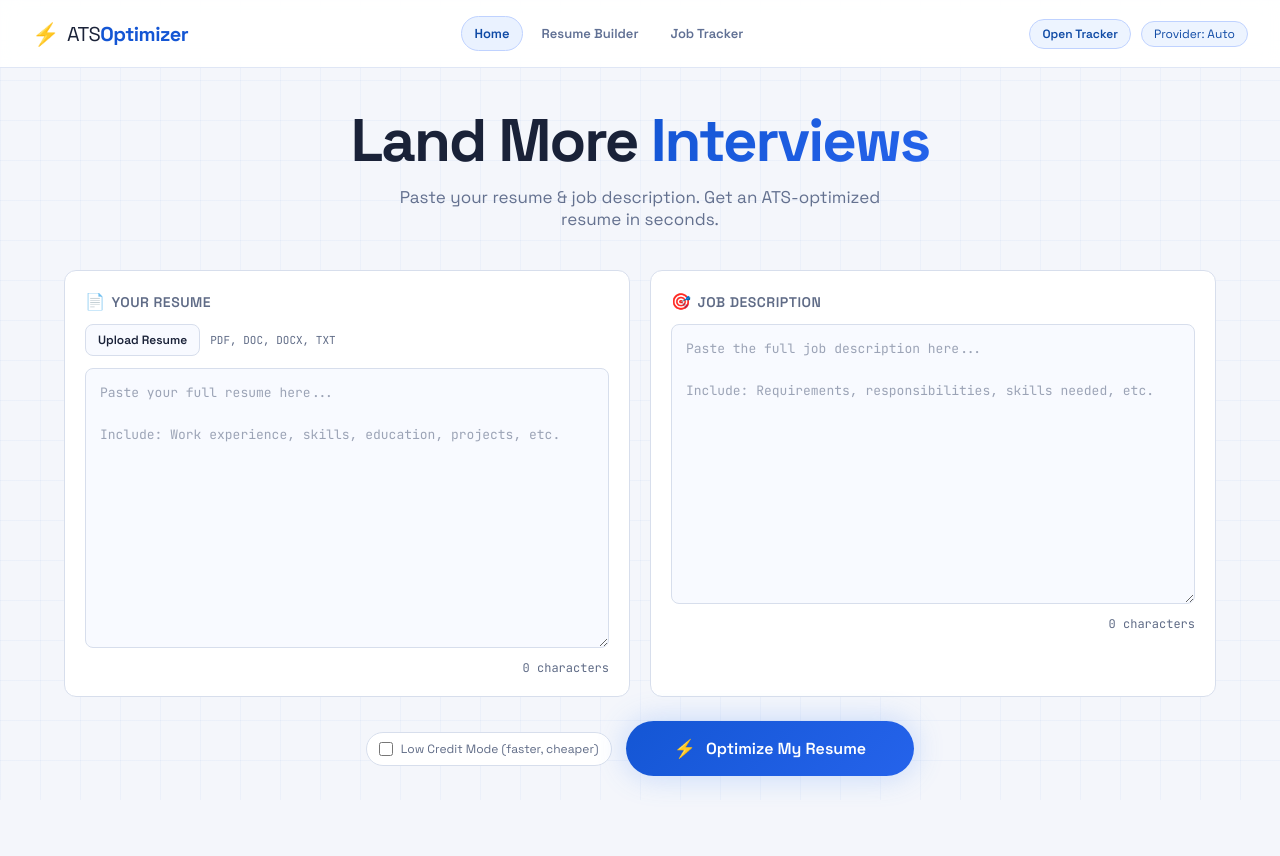
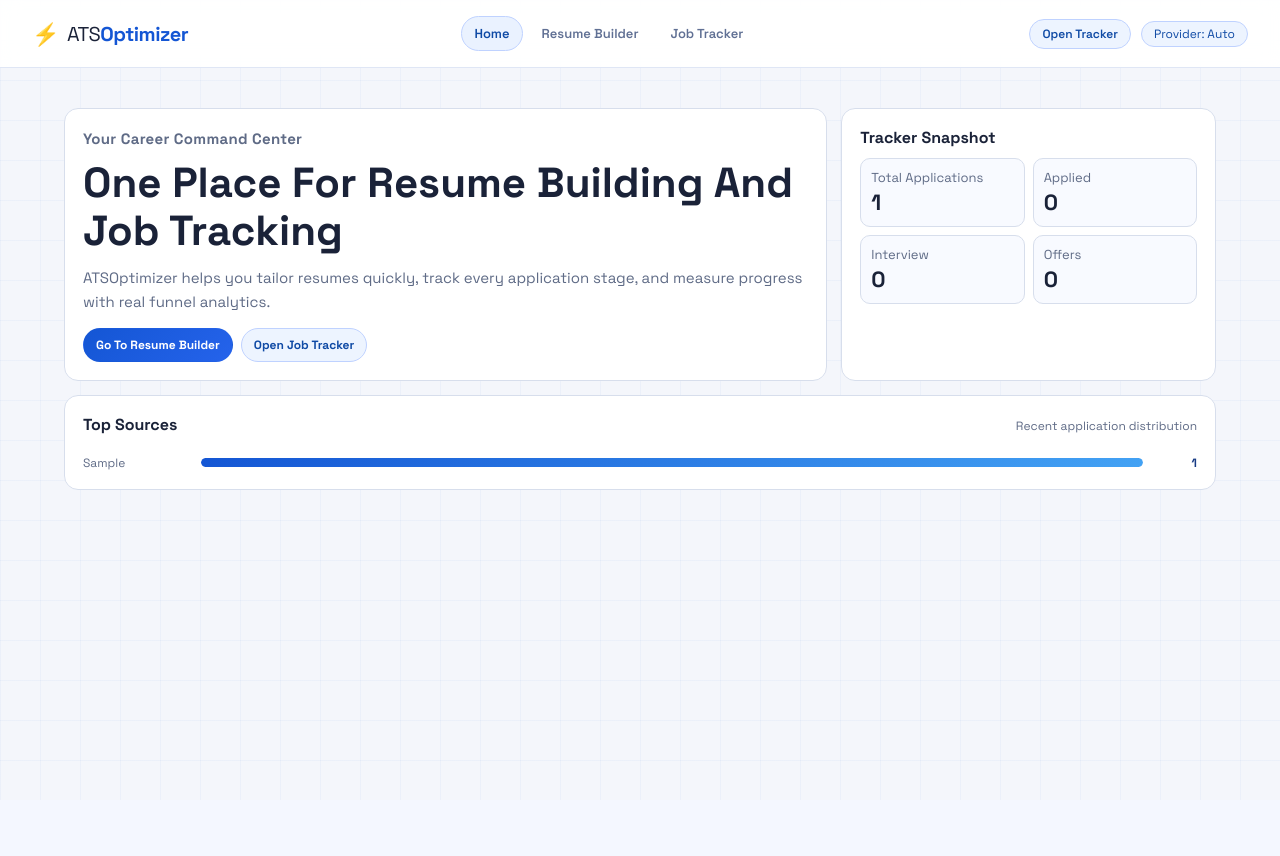
Before and after one commit to sumedChalakh/Resume-Optimizer, a Flask app: page / in a window 1280 px wide. After the commit the page ends 761 px from the top, so only its background shows below. Run offline with Flask 3, Linux system fonts and the light colour scheme; tables that the repository leaves empty hold one stand-in row (values such as "Sample post"); some libraries are stand-ins or nearby versions.

Commit message:
Refine home/resume tab behavior and dashboard layout

```diff
--- a/static/css/style.css
+++ b/static/css/style.css
@@ -156,7 +156,159 @@ main {
   z-index: 1;
   max-width: 1200px;
   margin: 0 auto;
-  padding: 40px 24px 80px;
+  padding: 28px 24px 80px;
+}
+
+.home-overview {
+  margin: 12px 0 28px;
+}
+
+.overview-grid {
+  display: grid;
+  grid-template-columns: repeat(12, minmax(0, 1fr));
+  gap: 14px;
+}
+
+.overview-card {
+  grid-column: span 4;
+  background: var(--surface);
+  border: 1px solid var(--border);
+  border-radius: 14px;
+  padding: 18px;
+}
+
+.overview-hero {
+  grid-column: span 8;
+}
+
+.overview-wide {
+  grid-column: span 12;
+}
+
+.kicker {
+  font-size: 12px;
+  color: #0f4aa5;
+  font-weight: 700;
+  letter-spacing: 0.3px;
+  margin-bottom: 8px;
+}
+
+.overview-hero h1 {
+  font-size: clamp(28px, 4vw, 42px);
+  line-height: 1.15;
+  margin-bottom: 10px;
+}
+
+.overview-hero p {
+  color: var(--text-muted);
+  font-size: 15px;
+  line-height: 1.6;
+}
+
+.overview-cta-row {
+  margin-top: 14px;
+  display: flex;
+  flex-wrap: wrap;
+  gap: 8px;
+}
+
+.overview-cta {
+  text-decoration: none;
+  border: 1px solid #bfd2ff;
+  background: #edf4ff;
+  color: #0f4aa5;
+  font-size: 12px;
+  font-weight: 700;
+  padding: 8px 12px;
+  border-radius: 999px;
+}
+
+.overview-cta.primary {
+  color: #fff;
+  background: linear-gradient(135deg, var(--accent), var(--accent2));
+  border-color: transparent;
+}
+
+.overview-card h3 {
+  margin: 0 0 10px;
+  font-size: 16px;
+}
+
+.overview-metric-grid {
+  display: grid;
+  grid-template-columns: repeat(2, minmax(0, 1fr));
+  gap: 8px;
+}
+
+.overview-metric {
+  border: 1px solid #d7deec;
+  background: #f8faff;
+  border-radius: 10px;
+  padding: 10px;
+  font-size: 13px;
+  color: var(--text-muted);
+}
+
+.overview-metric strong {
+  display: block;
+  color: var(--text);
+  font-size: 22px;
+  margin-top: 2px;
+}
+
+.overview-wide-head {
+  display: flex;
+  justify-content: space-between;
+  align-items: baseline;
+  gap: 10px;
+  margin-bottom: 10px;
+}
+
+.overview-wide-head span {
+  color: var(--text-muted);
+  font-size: 12px;
+}
+
+.source-viz {
+  display: flex;
+  flex-direction: column;
+  gap: 8px;
+}
+
+.source-row {
+  display: grid;
+  grid-template-columns: 110px 1fr 46px;
+  align-items: center;
+  gap: 8px;
+}
+
+.source-name {
+  font-size: 12px;
+  color: var(--text-muted);
+}
+
+.source-bar-track {
+  height: 9px;
+  border-radius: 999px;
+  background: #e9eef9;
+  overflow: hidden;
+}
+
+.source-bar-fill {
+  height: 100%;
+  border-radius: 999px;
+  background: linear-gradient(135deg, #1456d4, #43a2f4);
+}
+
+.source-value {
+  text-align: right;
+  font-size: 12px;
+  color: #173b84;
+  font-weight: 700;
+}
+
+.input-section {
+  margin-top: 10px;
 }
 
 /* HERO */
@@ -395,6 +547,18 @@ textarea::placeholder { color: var(--text-muted); opacity: 0.6; }
 }
 @media (max-width: 768px) { .results-top { grid-template-columns: 1fr; } }
 
+@media (max-width: 900px) {
+  .overview-card,
+  .overview-hero,
+  .overview-wide {
+    grid-column: span 12;
+  }
+
+  .source-row {
+    grid-template-columns: 90px 1fr 40px;
+  }
+}
+
 /* SCORE RING */
 .score-card {
   background: var(--surface);
--- a/static/js/main.js
+++ b/static/js/main.js
@@ -89,6 +89,146 @@ function setProviderBadge(label) {
   const badge = document.getElementById('providerBadge');
   if (!badge) return;
   badge.textContent = label || 'Provider: Auto';
+}
+
+function setTopNavActive(mode) {
+  const homeLink = document.getElementById('homeNavLink');
+  const builderLink = document.getElementById('builderNavLink');
+  if (!homeLink || !builderLink) return;
+
+  homeLink.classList.toggle('active', mode === 'home');
+  builderLink.classList.toggle('active', mode === 'builder');
+  homeLink.setAttribute('aria-current', mode === 'home' ? 'page' : 'false');
+  builderLink.setAttribute('aria-current', mode === 'builder' ? 'page' : 'false');
+}
+
+function bindTopNavHandlers() {
+  const homeLink = document.getElementById('homeNavLink');
+  const builderLink = document.getElementById('builderNavLink');
+  if (!homeLink || !builderLink) return;
+
+  homeLink.addEventListener('click', () => {
+    setTopNavActive('home');
+  });
+
+  builderLink.addEventListener('click', () => {
+    setTopNavActive('builder');
+  });
+}
+
+function getPageModeFromHash() {
+  const hash = String(window.location.hash || '').toLowerCase();
+  if (hash === '#inputsection' || hash === '#resumebuildersection') {
+    return 'builder';
+  }
+  return 'home';
+}
+
+function applyPageModeFromHash() {
+  const mode = getPageModeFromHash();
+  const homeSection = document.getElementById('homeSection');
+  const inputSection = document.getElementById('inputSection');
+  const resultsSection = document.getElementById('resultsSection');
+  const standaloneSection = document.getElementById('coverLetterStandaloneSection');
+
+  setTopNavActive(mode);
+
+  if (mode === 'home') {
+    if (homeSection) homeSection.style.display = 'block';
+    if (inputSection) inputSection.style.display = 'none';
+    if (resultsSection) resultsSection.style.display = 'none';
+    if (standaloneSection) standaloneSection.style.display = 'none';
+    return;
+  }
+
+  if (homeSection) homeSection.style.display = 'none';
+
+  restoreBuilderState();
+
+  const inputVisible = inputSection && inputSection.style.display !== 'none';
+  const resultsVisible = resultsSection && resultsSection.style.display !== 'none';
+  const standaloneVisible = standaloneSection && standaloneSection.style.display !== 'none';
+
+  if (!inputVisible && !resultsVisible && !standaloneVisible && inputSection) {
+    inputSection.style.display = 'block';
+  }
+}
+
+function getHomeEl(id) {
+  return document.getElementById(id);
+}
+
+function renderHomeMetrics(applications, counts) {
+  const statEl = getHomeEl('homeStatCards');
+  if (!statEl) return;
+
+  const total = Number((applications || []).length || 0);
+  const applied = Number(counts.applied || 0);
+  const interview = Number(counts.interview || 0);
+  const offer = Number(counts.offer || 0);
+
+  statEl.innerHTML = `
+    <div class="overview-metric">Total Applications<strong>${total}</strong></div>
+    <div class="overview-metric">Applied<strong>${applied}</strong></div>
+    <div class="overview-metric">Interview<strong>${interview}</strong></div>
+    <div class="overview-metric">Offers<strong>${offer}</strong></div>
+  `;
+}
+
+function renderHomeSourceViz(applications) {
+  const vizEl = getHomeEl('homeSourceViz');
+  if (!vizEl) return;
+
+  const sourceCounts = {};
+  (applications || []).forEach((item) => {
+    const source = String(item.source || 'Unknown').trim() || 'Unknown';
+    sourceCounts[source] = (sourceCounts[source] || 0) + 1;
+  });
+
+  const entries = Object.entries(sourceCounts)
+    .sort((a, b) => b[1] - a[1])
+    .slice(0, 6);
+
+  if (!entries.length) {
+    vizEl.innerHTML = '<div class="overview-metric">No application data yet. Add your first tracked job to see source insights.</div>';
+    return;
+  }
+
+  const maxValue = entries[0][1] || 1;
+  vizEl.innerHTML = entries.map(([source, value]) => {
+    const width = Math.max(8, Math.round((value / maxValue) * 100));
+    return `
+      <div class="source-row">
+        <span class="source-name">${source}</span>
+        <div class="source-bar-track">
+          <div class="source-bar-fill" style="width:${width}%"></div>
+        </div>
+        <span class="source-value">${value}</span>
+      </div>
+    `;
+  }).join('');
+}
+
+async function loadHomeOverview() {
+  const statEl = getHomeEl('homeStatCards');
+  if (!statEl) return;
+
+  try {
+    const response = await fetch('/tracker/api/applications');
+    const data = await response.json();
+    if (!response.ok) {
+      throw new Error(data.error || 'Could not load tracker snapshot');
+    }
+
+    renderHomeMetrics(data.applications || [], data.counts || {});
+    renderHomeSourceViz(data.applications || []);
+  } catch (error) {
+    statEl.innerHTML = '<div class="overview-metric">Tracker metrics unavailable right now.</div>';
+    const vizEl = getHomeEl('homeSourceViz');
+    if (vizEl) {
+      vizEl.innerHTML = '<div class="overview-metric">Could not load source distribution.</div>';
+    }
+  }
 }
 
 function inferProviderLabel(data) {
@@ -695,4 +835,8 @@ if (lowCreditModeEl) {
   });
 }
 
-restoreBuilderState();
+loadHomeOverview();
+bindTopNavHandlers();
+applyPageModeFromHash();
+window.addEventListener('DOMContentLoaded', applyPageModeFromHash);
+window.addEventListener('hashchange', applyPageModeFromHash);
--- a/templates/index.html
+++ b/templates/index.html
@@ -18,8 +18,8 @@
     </a>
 
     <nav class="top-nav" aria-label="Primary">
-      <a class="top-link active" href="/">Home</a>
-      <a class="top-link" href="/#inputSection">Resume Builder</a>
+      <a class="top-link" id="homeNavLink" href="/#homeSection">Home</a>
+      <a class="top-link" id="builderNavLink" href="/#inputSection">Resume Builder</a>
       <a class="top-link" href="/tracker">Job Tracker</a>
     </nav>
 
@@ -30,10 +30,42 @@
   </header>
 
   <main>
+    <section class="home-overview" id="homeSection">
+      <div class="overview-grid">
+        <article class="overview-card overview-hero">
+          <p class="kicker">Your Career Command Center</p>
+          <h1>One Place For Resume Building And Job Tracking</h1>
+          <p>
+            ATSOptimizer helps you tailor resumes quickly, track every application stage,
+            and measure progress with real funnel analytics.
+          </p>
+          <div class="overview-cta-row">
+            <a class="overview-cta primary" href="#inputSection">Go To Resume Builder</a>
+            <a class="overview-cta" href="/tracker">Open Job Tracker</a>
+          </div>
+        </article>
+
+        <article class="overview-card">
+          <h3>Tracker Snapshot</h3>
+          <div class="overview-metric-grid" id="homeStatCards">
+            <div class="overview-metric">Loading metrics...</div>
+          </div>
+        </article>
+
+        <article class="overview-card overview-wide">
+          <div class="overview-wide-head">
+            <h3>Top Sources</h3>
+            <span>Recent application distribution</span>
+          </div>
+          <div id="homeSourceViz" class="source-viz"></div>
+        </article>
+      </div>
+    </section>
+
     <!-- INPUT SECTION -->
     <section class="input-section" id="inputSection">
       <div class="hero">
-        <h1>Land More <span class="gradient-text">Interviews</span></h1>
+        <h1>Resume <span class="gradient-text">Builder</span></h1>
         <p class="subtitle">Paste your resume & job description. Get an ATS-optimized resume in seconds.</p>
       </div>
 
--- a/templates/tracker_board.html
+++ b/templates/tracker_board.html
@@ -16,7 +16,7 @@
     </a>
 
     <nav class="top-nav" aria-label="Primary">
-      <a class="top-link" href="/">Home</a>
+      <a class="top-link" href="/#homeSection">Home</a>
       <a class="top-link" href="/#inputSection">Resume Builder</a>
       <a class="top-link active" href="/tracker">Job Tracker</a>
     </nav>
```
